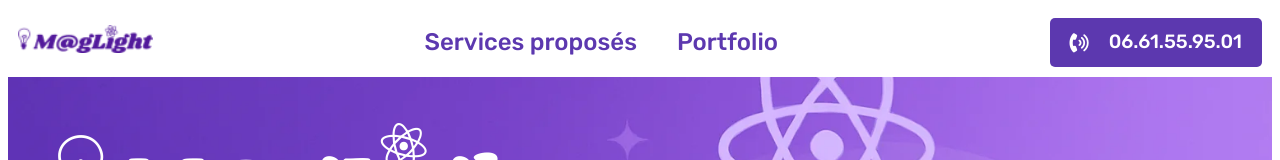
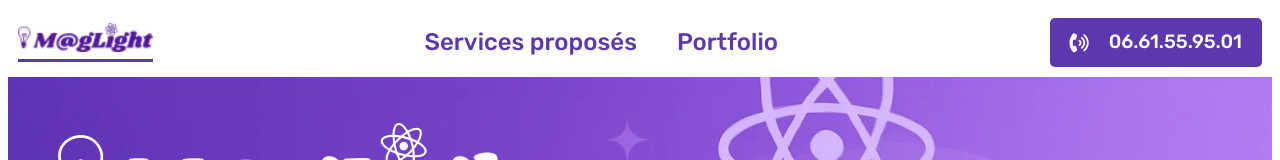
Before and after one commit to Magdoc64/maglight, a React (Vite) app: page / in a window 1280 px wide. Shown: the top 160 px of the page. Built offline with nearby package versions, Linux system fonts and the light colour scheme; a web font is replaced by a local one.

Commit message:
correction 3 error refresh

```diff
--- a/src/components/Header/Header.jsx
+++ b/src/components/Header/Header.jsx
@@ -5,7 +5,7 @@ import './Header.css';
 const Header = () => {
   return (
     <header className="container header">
-        <NavLink to="/maglight" id='accueil' className='header-logo'><img src = {logoMaglight} alt = 'logo Maglight' /></NavLink>
+        <NavLink to="/" id='accueil' className='header-logo'><img src = {logoMaglight} alt = 'logo Maglight' /></NavLink>
         <nav className='header-nav'>
             <NavLink to="/services" className='header-nav-item' id='services'>Services proposés</NavLink>
             <NavLink to="/projects" className='header-nav-item' id='projects'>Portfolio</NavLink>
```
